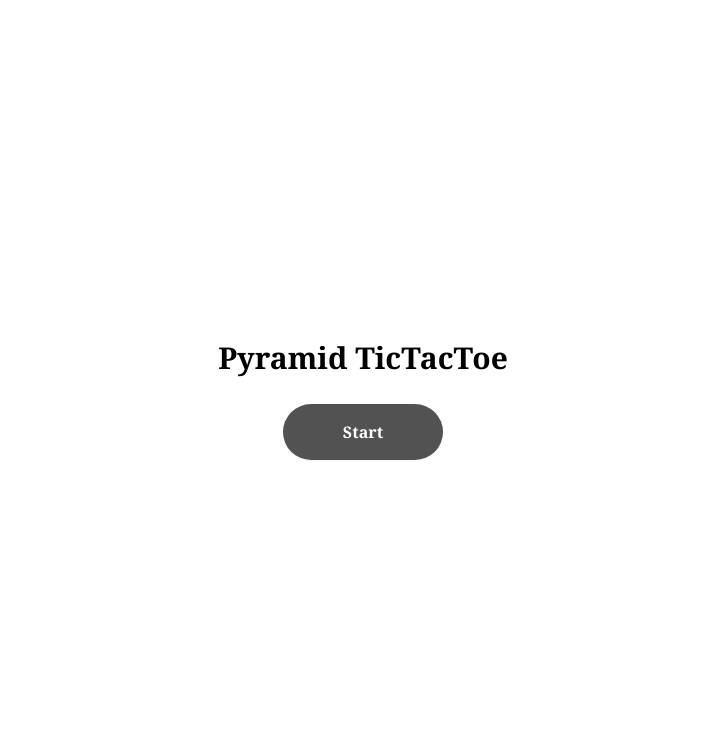
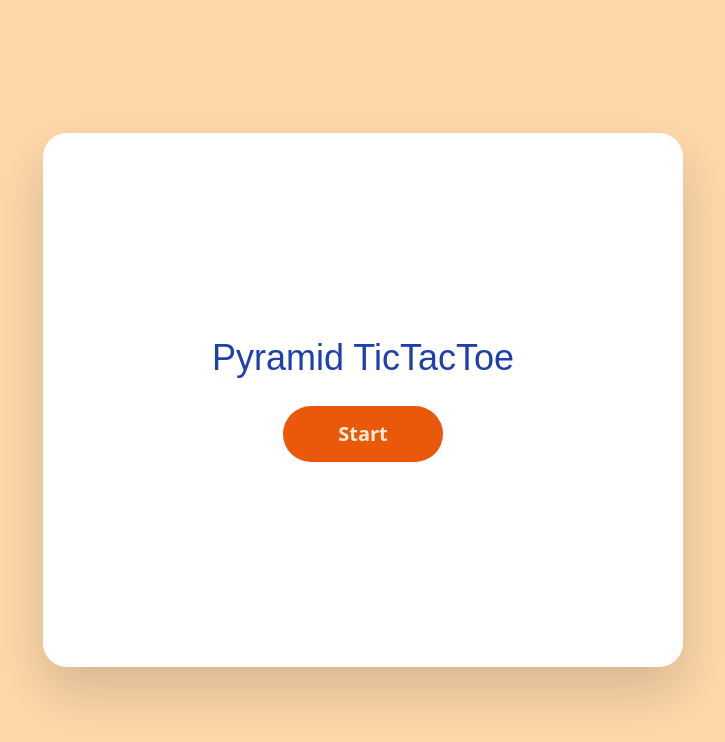
Before and after one commit to ivorinee/OnigiriOXO, a React (Create React App) app: page / in a window 1280 px wide. Shown: the top 742 px of the page, without its empty margins (277-1002 px from the left). Built offline with nearby package versions, Linux system fonts and the light colour scheme.

Commit message:
Updated CSS styles

```diff
--- a/src/App.js
+++ b/src/App.js
@@ -96,10 +96,9 @@ function App() {
   }
 
   return (
-    <div className="h-screen flex flex-col items-center justify-center gap-y-7">
-      {startBtn && (
-        <h1 className="text-3xl font-extrabold">Pyramid TicTacToe</h1>
-      )}
+    <div className="h-screen flex items-center justify-center bg-orange-200">
+      <div className="w-1/2 h-2/3 flex flex-col items-center justify-center gap-y-7 rounded-3xl bg-white drop-shadow-2xl drop-shadow-white">
+        {startBtn && <h1>Pyramid TicTacToe</h1>}
         {startBtn && (
           <Button name="startButton" onClick={handleStartClick} desc="Start" />
         )}
@@ -110,80 +109,6 @@ function App() {
               handlePlayerChoice={handlePlayerChoice}
               win={win}
             />
-          {/* <div className=" grid grid-rows-3 grid-cols-5 gap-1 items-center justify-center">
-          <button
-              type="button"
-              name="position1"
-              className="btn-primary col-start-3"
-              onClick={handlePlayerChoice}
-            >
-              {boardMark.position1}
-            </button>
-            <button
-              type="button"
-              name="position2"
-              className="btn-primary row-start-2 col-start-2"
-              onClick={handlePlayerChoice}
-            >
-              {boardMark.position2}
-            </button>
-            <button
-              type="button"
-              name="position3"
-              className="btn-primary row-start-2 col-start-3"
-              onClick={handlePlayerChoice}
-            >
-              {boardMark.position3}
-            </button>
-            <button
-              type="button"
-              name="position4"
-              className="btn-primary row-start-2 col-start-4"
-              onClick={handlePlayerChoice}
-            >
-              {boardMark.position4}
-            </button>
-            <button
-              type="button"
-              name="position5"
-              className="btn-primary row-start-3"
-              onClick={handlePlayerChoice}
-            >
-              {boardMark.position5}
-            </button>
-            <button
-              type="button"
-              name="position6"
-              className="btn-primary row-start-3"
-              onClick={handlePlayerChoice}
-            >
-              {boardMark.position6}
-            </button>
-            <button
-              type="button"
-              name="position7"
-              className="btn-primary row-start-3"
-              onClick={handlePlayerChoice}
-            >
-              {boardMark.position7}
-            </button>
-            <button
-              type="button"
-              name="position8"
-              className="btn-primary row-start-3"
-              onClick={handlePlayerChoice}
-            >
-              {boardMark.position8}
-            </button>
-            <button
-              type="button"
-              name="position9"
-              className="btn-primary row-start-3"
-              onClick={handlePlayerChoice}
-            >
-              {boardMark.position9}
-            </button>
-            </div> */}
             <GameStatus
               win={win}
               gameOnGoing={gameOnGoing}
@@ -193,6 +118,7 @@ function App() {
           </div>
         )}
       </div>
+    </div>
   );
 }
 
--- a/src/Components/Button.js
+++ b/src/Components/Button.js
@@ -3,7 +3,7 @@ function Button({ name, className = "", onClick, desc }) {
       <button
         type="button"
         name={name}
-        className={`rounded-full place-self-center bg-neutral-600 w-40 h-14 font-semibold font-serif text-white text-l shadow-sm hover:bg-neutral-400 ${className}`}
+        className={`rounded-full place-self-center bg-orange-600 w-40 h-14 text-orange-100 font-extrabold text-xl shadow-sm hover:bg-orange-300 hover:text-orange-600 ${className}`}
         onClick={onClick}
       >
         {desc}
--- a/src/Components/GameStatus.js
+++ b/src/Components/GameStatus.js
@@ -2,8 +2,8 @@ import Button from "./Button";
 
 function GameStatus({ win, gameOnGoing, currentPlayer, restartGame }) {
   return (
-    <div className="flex flex-col gap-3">
-      <p className="text-center mt-8 text-lg font-semibold text-neutral-600">
+    <div className="flex flex-col gap-5">
+      <p className="font-bungee text-center mt-6 text-4xl font-black text-blue-800">
         {win
           ? `${currentPlayer} won the game!`
           : gameOnGoing
--- a/src/index.css
+++ b/src/index.css
@@ -2,12 +2,18 @@
 @tailwind components;
 @tailwind utilities;
 
+@import url('https://fonts.googleapis.com/css2?family=Bungee&family=Lora:ital,wght@0,400..700;1,400..700&family=Shrikhand&display=swap');
+
 @layer components {
   .btn-primary {
-    @apply size-20 border-4 border-neutral-600 text-2xl font-bold text-neutral-600;
+    @apply size-20 rounded-lg border-4 border-orange-600 font-bungee text-3xl text-blue-800 ;
   }
 }
 
 * {
-    @apply font-serif
+    @apply font-lora
    }
+
+h1 {
+    @apply font-shrikhand text-4xl text-blue-800
+}
--- a/tailwind.config.js
+++ b/tailwind.config.js
@@ -1,10 +1,14 @@
 /** @type {import('tailwindcss').Config} */
 module.exports = {
-  content: [
-    "./src/**/*.{js,jsx,ts,tsx}",
-  ],
+  content: ["./src/**/*.{js,jsx,ts,tsx}"],
   theme: {
-    extend: {},
+    extend: {
+      fontFamily: {
+        shrikhand: ["Shrikhand", "sans-serif"],
+        lora: ["Lora", "sans"],
+        bungee: ["Bungee", "sans-serif"]
+      }
+    },
   },
   plugins: [],
-}
+};
```
Lines whose indentation alone changed are shown as unchanged.
